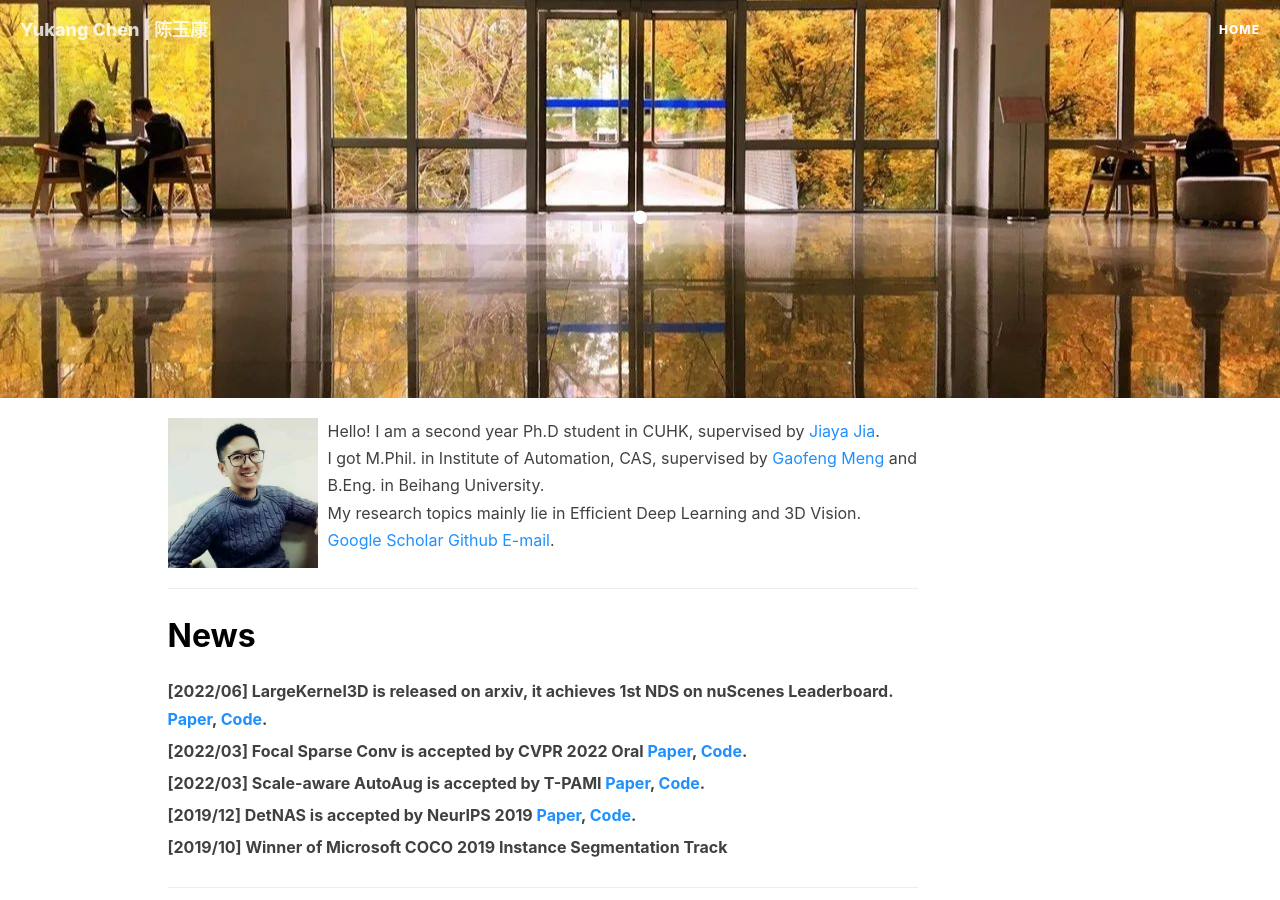
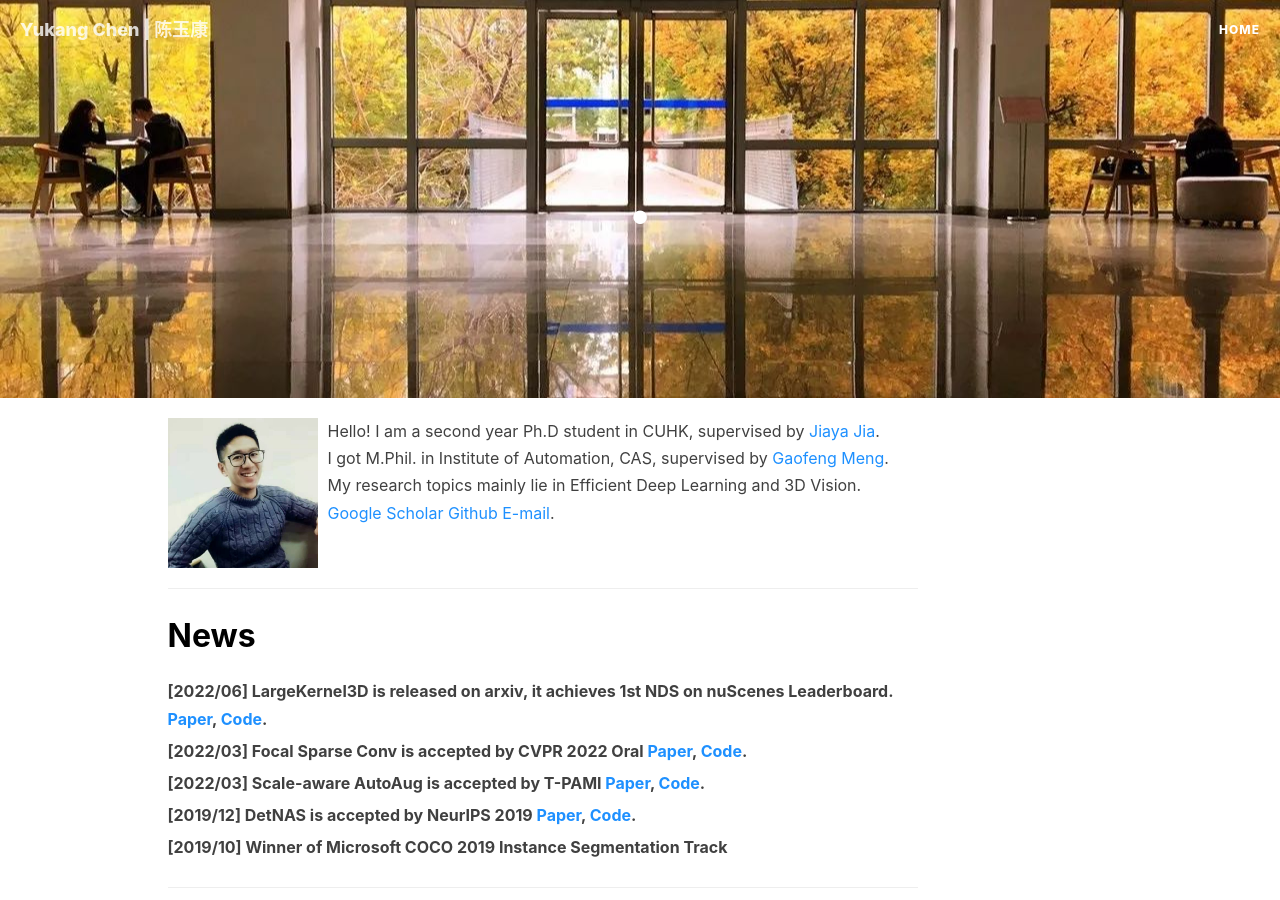
Before and after one commit to yukang2017/yukang2017.github.io, a Jekyll site: the page built from index.html, in a window 1280 px wide and 900 px high. Built offline with Jekyll 4.4.1, drawn with Linux system fonts in a browser that asks for light colours; nearby versions of some CDN libraries; the list of posts is cut into pages by our own code; comment, search, counter and statistics services are not loaded.

Commit message:
Update index.html

```diff
--- a/index.html
+++ b/index.html
@@ -13,8 +13,7 @@ description: ""
 					Hello! I am a second year Ph.D student in CUHK, supervised by <a target="_blank"
 					   href="http://jiaya.me/"><font color="DodgerBlue">Jiaya Jia</font></a>. <br>
 					I got M.Phil. in Institute of Automation, CAS, supervised by <a target="_blank"
-					 href="https://scholar.google.com/citations?user=5hti_r0AAAAJ&hl=zh-CN"><font color="DodgerBlue">Gaofeng Meng</font></a></font>
-					and B.Eng. in Beihang University.  <br>
+					 href="https://scholar.google.com/citations?user=5hti_r0AAAAJ&hl=zh-CN"><font color="DodgerBlue">Gaofeng Meng</font></a></font>. <br>
 					My research topics mainly lie in Efficient Deep Learning and 3D Vision. <br>
 					<a target="_blank"
 					   href="https://scholar.google.com/citations?user=6p0ygKUAAAAJ&hl=en"><font color="DodgerBlue">Google Scholar</font></a>
```
